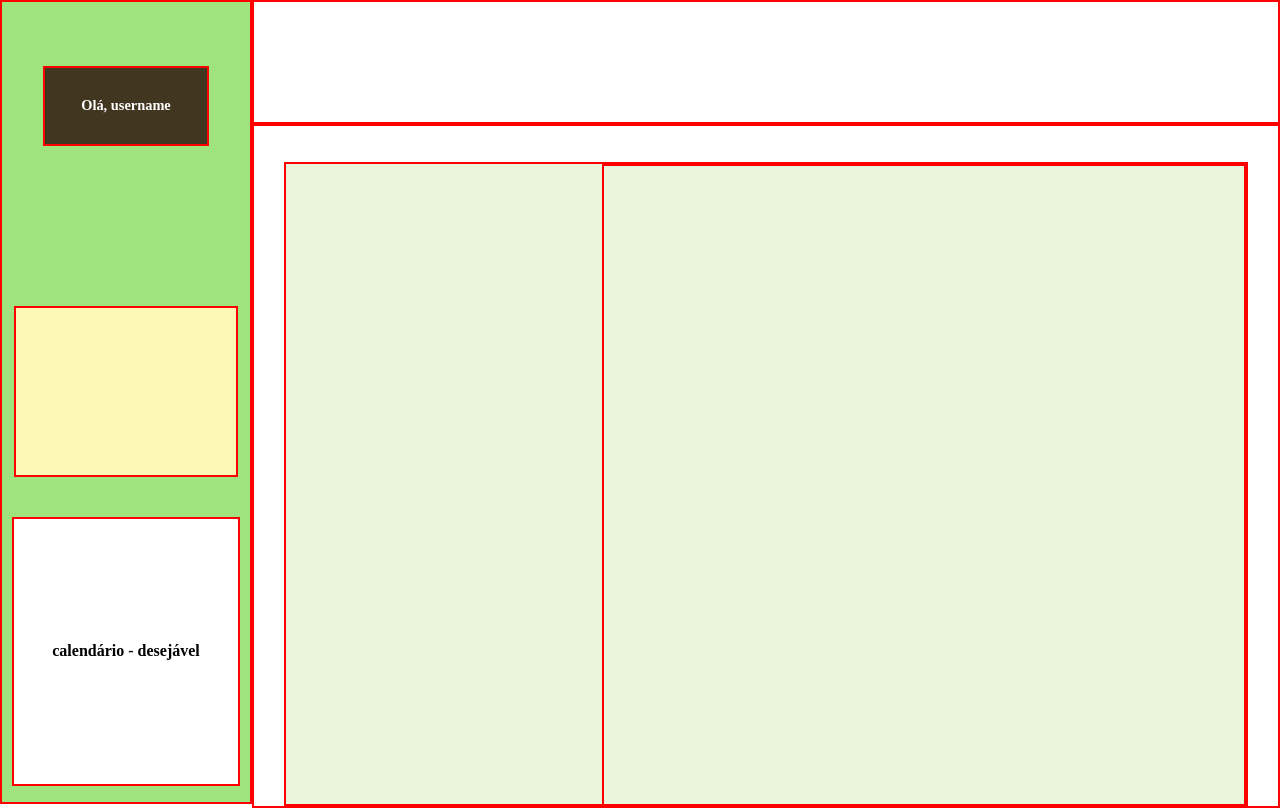
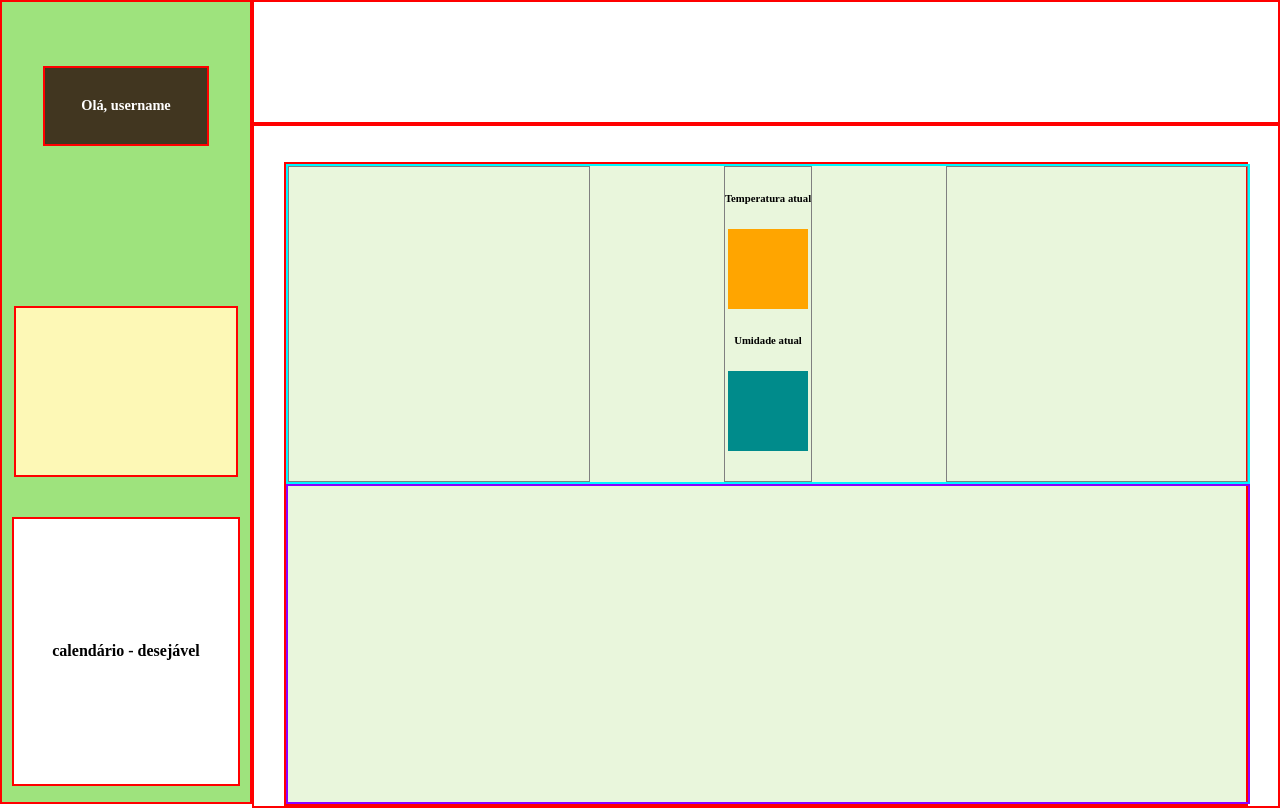
Before and after one commit to hessel-lu/pendrive-PI, a plain HTML site: page Dashboard/agrohCompany-dash.html in a window 1280 px wide. Drawn offline with nearby package versions, Linux system fonts and the light colour scheme.

Commit message:
dash atualizada 22.03.22

```diff
--- a/Dashboard/agrohCompany-dash.html
+++ b/Dashboard/agrohCompany-dash.html
@@ -48,7 +48,24 @@
 
           <div id="body2-header-right" class="body2-header-right-class">
 
-            <div id="body3-header-right" class="body3-header-right-class">
+            <div id="body3-1-header-right" class="body3-header-right-class">
+              <div style="border: 1px solid grey">
+                <canvas id="canvasChartPolarTempe"></canvas>
+              </div>
+
+              <div style="border: 1px solid grey; display: flex; align-items: center; flex-direction: column">
+              <h6>Temperatura atual</h6>
+              <div style="height: 10vh; width: 10vh; background-color: orange;"></div>
+              <h6>Umidade atual</h6>
+              <div style="height: 10vh; width: 10vh; background-color: darkcyan;"></div>
+              </div>
+
+              <div style="border: 1px solid grey">
+                <canvas id="canvasChartPorlarHumi"></canvas>
+              </div>
+            </div>
+
+            <div id="body3-header-right" class="body3-1-header-right-class">
               <div>
                   <!-- <canvas id="canvasChartLine" class="tamanhoGraficos-class"></canvas> -->
               </div>
--- a/Dashboard/style-dash.css
+++ b/Dashboard/style-dash.css
@@ -91,16 +91,22 @@ body {
     height: 80vh;
     width: 75vw;
     display: flex;
-    justify-content: flex-end;
+    flex-direction: column;
     background-color: #E9F6DC;
     border: 2px solid red;
 }
 
 .body3-header-right-class {
-    height: 80vh;
-    width: 50vw;
+    height: 40vh;
+    width: 75vw;
     display: flex;
-    justify-content: center;
-    flex-direction: column;
-    border: 2px solid red;
+    justify-content: space-between;
+    border: 2px solid rgb(0, 247, 255);
 }
+
+.body3-1-header-right-class {
+    height: 40vh;
+    width: 75vw;
+    display: flex;
+    border: 2px solid rgb(140, 0, 255);
+}
```
